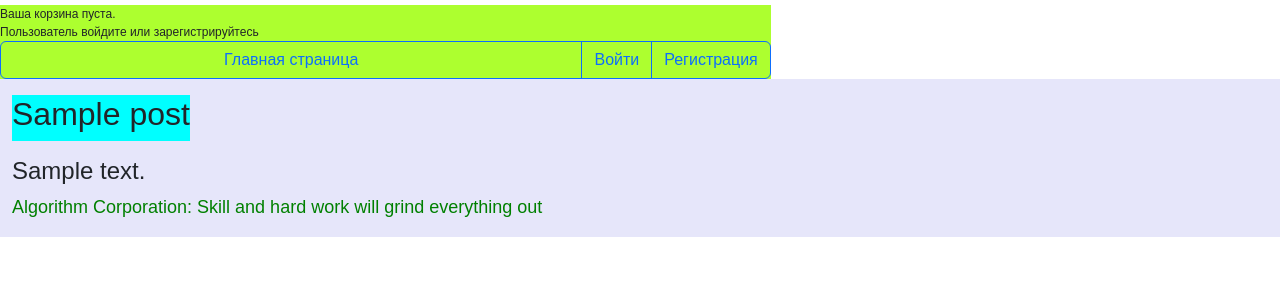
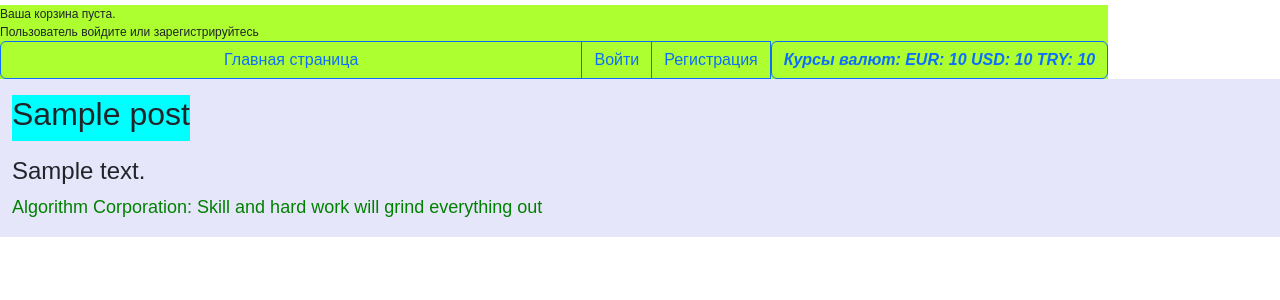
Before and after one commit to Aleksandr-Sergeevich-Volkov/educational_store, a Django app: page /1/ in a window 1280 px wide. Shown: the top 300 px of the page. Run offline with Django 3.2, Linux system fonts and the light colour scheme; tables that the repository leaves empty hold one stand-in row (values such as "Sample post"); a database or web service that is not in the repository returns one stand-in record (values such as "Sample title"); data that the repository does not hold is empty; parts of the project's set-up code (start-up, migrations or seed data) failed here and were passed over; some libraries are stand-ins or nearby versions.

Commit message:
write context proccessor

```diff
--- a/traning_store/cart/context_processors.py
+++ b/traning_store/cart/context_processors.py
@@ -1,3 +1,5 @@
+import requests
+
 from .cart import Cart
 
 
@@ -10,3 +12,15 @@ def user_context_processor(request):
         'is_authenticated': request.user.is_authenticated,
         'username': request.user.username if request.user.is_authenticated else 'войдите или зарегистрируйтесь',
     }
+
+
+def currency(request):
+    ENDPOINT = 'https://www.cbr-xml-daily.ru/latest.js'
+    response = requests.get(ENDPOINT,)
+    data = response.json().get('rates')
+    EUR = round(1 / data['EUR'], 2)
+    TRY = round(1 / data['TRY'], 2)
+    USD = round(1 / data['USD'], 2)
+    return {'EUR': f'EUR: {EUR}',
+            'TRY': f'TRY: {TRY}',
+            'USD': f'USD: {USD}'}
--- a/traning_store/templates/base.html
+++ b/traning_store/templates/base.html
@@ -77,7 +77,13 @@
                   href="{% url 'registration' %}">Регистрация</a></button>
             </div>
           {% endif %}
+  <div class="currency">
+  <div class="btn-group" role="group" aria-label="Basic outlined example">
+    <type="text" class="btn btn-outline-primary">
+          <b><i>Курсы валют: {{EUR}} {{USD}} {{TRY}}</b></i>
            </div>
+           </div>
+            </div>
             </nav>
       </header>
     <div class="container-fluid pt-3">
--- a/traning_store/traning_store/settings.py
+++ b/traning_store/traning_store/settings.py
@@ -83,6 +83,7 @@ TEMPLATES = [
                 'django.contrib.messages.context_processors.messages',
                 'cart.context_processors.cart',
                 'cart.context_processors.user_context_processor',
+                'cart.context_processors.currency',
             ],
         },
     },
```
